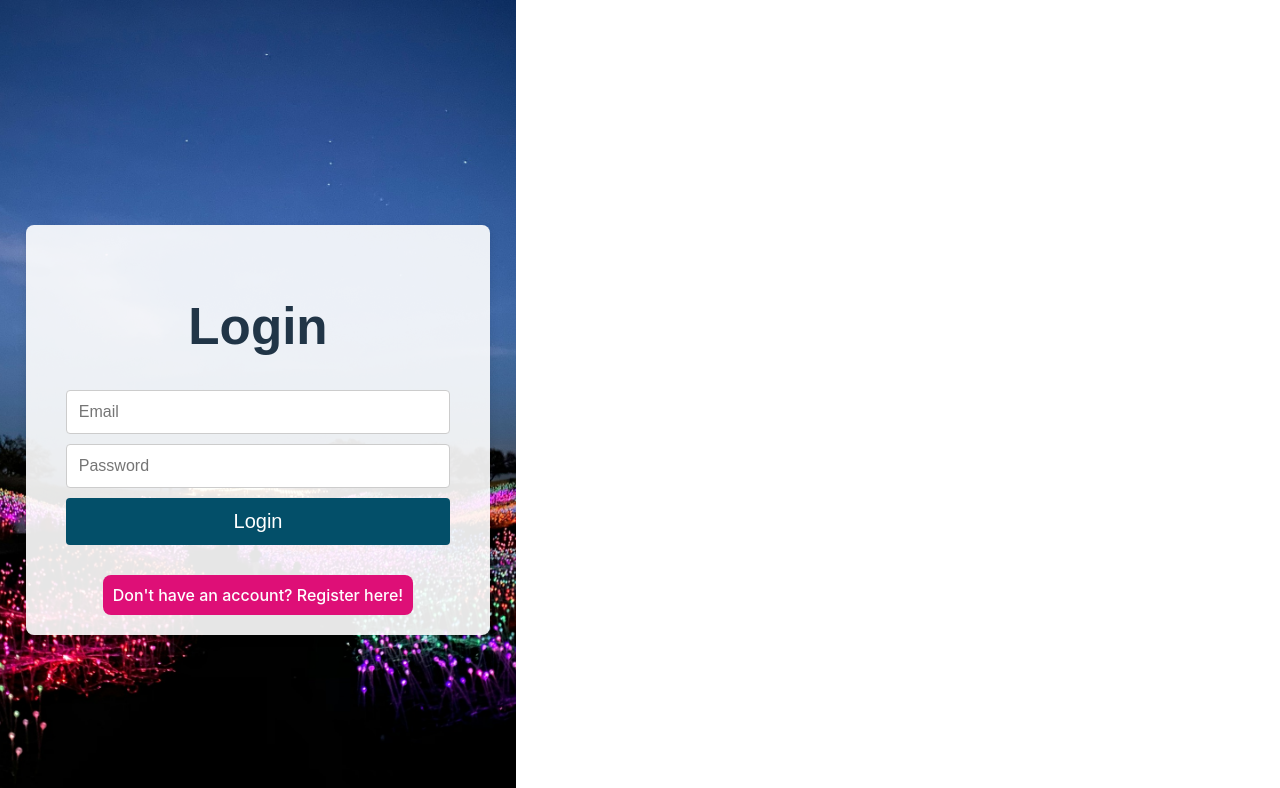
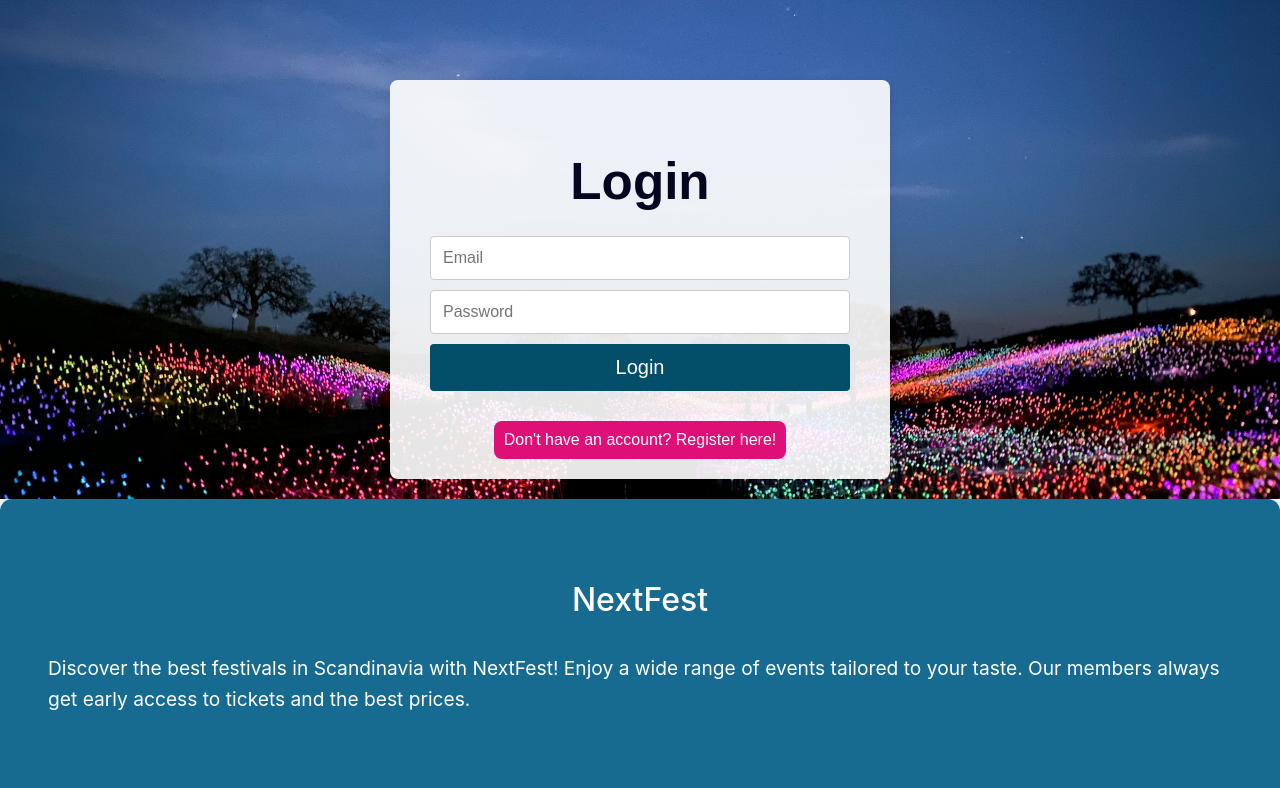
Before and after one commit to cholpoun/Finalproject, a React (Vite) app in the folder frontend/: page /users/authenticate in a window 1280 px wide. Shown: the top 788 px of the page. Built offline with nearby package versions, Linux system fonts and the light colour scheme.

Commit message:
footer width and index css update

```diff
--- a/frontend/src/components/AboutUsCard.jsx
+++ b/frontend/src/components/AboutUsCard.jsx
@@ -4,9 +4,7 @@ const AboutUsContainer = styled.div`
   display: flex;
   justify-content: center;
   align-items: center;
-  min-height: 100vh;
-  background: linear-gradient(135deg, #d85a94 0%, #145a7a 100%);
-  padding: 40px 20px;
+  margin-top: 60px;
 `;
 
 const Card = styled.div`
@@ -14,35 +12,47 @@ const Card = styled.div`
   padding: 20px;
   border-radius: 12px;
   box-shadow: 0px 4px 10px rgba(0, 0, 0, 0.2);
-  max-width: 800px;
+  width: 100%;
+  max-width: 1024px;
   text-align: center;
   color: #333;
   font-family: "Quicksand", sans-serif;
 `;
 
 const Heading = styled.h2`
-  font-size: 2rem;
+  font-size: 1.75rem;
   margin-bottom: 1rem;
-  color: #d85a94;
 `;
 
 const Description = styled.p`
   font-size: 1rem;
   margin-bottom: 2rem;
+  line-height: 1.6;
+  padding: 2rem;
 `;
 
 const Columns = styled.div`
   display: flex;
   flex-wrap: wrap;
-  gap: 2rem;
+  gap: 3rem;
   justify-content: center;
 `;
 
 const Column = styled.div`
-  flex: 1 1 300px;
+  flex: 1 1 100%;
   display: flex;
   flex-direction: column;
   align-items: center;
+  text-align: center;
+
+  @media (min-width: 768px) {
+    flex: 1 1 45%;
+    text-align: left;
+  }
+
+  @media (min-width: 1024px) {
+    flex: 1 1 45%;
+  }
 `;
 
 const Image = styled.img`
@@ -98,7 +108,6 @@ const AboutUsCard = () => {
             />
             <SubHeading>Cholpon</SubHeading>
             <Text>
-              {" "}
               Cholpon is a Junior Developer with a background in **marketing and
               product marketing**. She combines technical skills with strategic
               thinking to build user-friendly solutions while leveraging her
--- a/frontend/src/components/FestivalCard.jsx
+++ b/frontend/src/components/FestivalCard.jsx
@@ -44,6 +44,7 @@ const FestivalLink = styled(Link)`
   h2 {
     color: #f4f4f4;
     transition: color 0.3s ease, text-decoration 0.3s ease;
+    font-size: 20px;
   }
 
   &:hover h2 {
--- a/frontend/src/components/Footer.jsx
+++ b/frontend/src/components/Footer.jsx
@@ -7,10 +7,10 @@ const FooterContainer = styled.footer`
   width: 100%;
   border-radius: 12px 12px 0 0;
   box-shadow: 0px -4px 10px rgba(0, 0, 0, 0.1);
+  position: relative; /* Lägg till för att kunna positionera inre innehåll om det behövs */
 `;
 
 const FooterContent = styled.div`
-  max-width: 1200px;
   margin: 0 auto;
   padding: 0 2rem;
 `;
--- a/frontend/src/components/Navbar.jsx
+++ b/frontend/src/components/Navbar.jsx
@@ -12,7 +12,6 @@ const NavbarContainer = styled.nav`
   position: fixed;
   top: 0;
   width: 100%;
-  max-width: 1440px;
   margin: 0 auto;
   background: linear-gradient(135deg, #f8cdda 0%, #1b93d1 100%);
   backdrop-filter: blur(15px);
@@ -20,27 +19,27 @@ const NavbarContainer = styled.nav`
   box-shadow: 0px 4px 10px rgba(0, 0, 0, 0.1);
   transition: top 0.3s ease-in-out;
   border-radius: 0 0 12px 12px;
-  width: 100%;
   left: 0;
+  padding: 0 2rem;
+  display: flex;
+  justify-content: center;
+
+  @media (max-width: ${breakpoints.laptop}) {
+    padding: 0 1.5rem;
+  }
 `;
 
 const NavbarContent = styled.div`
+  width: 100%;
   max-width: 1200px;
-  margin: 0 auto;
   padding: 0 2rem;
   display: flex;
   align-items: center;
   height: 4rem;
-  justify-content: space-between;
-  gap: 0.5rem;
+  gap: 1rem;
 
   @media (max-width: ${breakpoints.laptop}) {
-    max-width: 90%;
-    padding: 0 1.5rem;
-  }
-
-  @media (min-width: ${breakpoints.laptop}) {
-    max-width: 1200px;
+    max-width: 100%;
   }
 `;
 
@@ -76,7 +75,6 @@ const NavLinks = styled.div`
     position: static;
     background: transparent;
     padding: 0;
-    width: auto;
     gap: 2rem;
   }
 `;
@@ -206,7 +204,6 @@ const Navbar = () => {
     }
   };
 
-  // Close sidebar when clicking outside or on a link
   useEffect(() => {
     const handleClickOutside = (e) => {
       if (sidebarRef.current && !sidebarRef.current.contains(e.target)) {
@@ -214,7 +211,6 @@ const Navbar = () => {
       }
     };
 
-    // Event listener to handle click outside
     document.addEventListener("mousedown", handleClickOutside);
     return () => document.removeEventListener("mousedown", handleClickOutside);
   }, []);
@@ -239,23 +235,23 @@ const Navbar = () => {
         <NavLink to="/">
           <Logo>NextFest</Logo>
         </NavLink>
-
+        <div
+          style={{ marginLeft: "auto", display: "flex", alignItems: "center" }}
+        >
           <NavbarIcons>
             <button onClick={handleProfileClick} aria-label="Profile">
               <Smile style={{ color: "white" }} />
             </button>
           </NavbarIcons>
-
           <NavLinks>
             <NavLink to="/">Home</NavLink>
             <NavLink to="/about">About Us</NavLink>
             <NavLink to="/festivals">Festivals</NavLink>
-
             <NavLink to="#" onClick={handleProfileClick} aria-label="Profile">
               Profile
             </NavLink>
           </NavLinks>
-
+        </div>
         <HamburgerMenu onClick={toggleSidebar} aria-label="Toggle Menu">
           {isSidebarOpen ? <X /> : <Menu />}
         </HamburgerMenu>
--- a/frontend/src/index.css
+++ b/frontend/src/index.css
@@ -1,16 +1,47 @@
+/* main.css */
+
+/* Definiera standardtypsnitt för hela sidan */
 :root {
-  font-family: Inter, system-ui, Avenir, Helvetica, Arial, sans-serif;
+  font-family: Inter, system-ui, Avenir, Helvetica, Arial, sans-serif; /* Standardtypsnitt */
   line-height: 1.5;
   font-weight: 400;
-
   color-scheme: light dark;
-  color: rgba(255, 255, 255, 0.87);
-  background-color: #d3aeae;
-
+  color: #000000;
+  background-color: #effeff;
   font-synthesis: none;
   text-rendering: optimizeLegibility;
   -webkit-font-smoothing: antialiased;
   -moz-osx-font-smoothing: grayscale;
+}
+
+/* Rubriker */
+h1 {
+  font-size: 3.2em;
+  line-height: 1.1;
+  font-weight: 700; /* Tyngre vikt för H1 */
+  margin-bottom: 0.5em;
+}
+
+h2 {
+  font-size: 2.5em;
+  line-height: 1.2;
+  font-weight: 600;
+  margin-bottom: 0.4em;
+}
+
+h3 {
+  font-size: 2em;
+  line-height: 1.3;
+  font-weight: 500;
+  margin-bottom: 0.3em;
+}
+
+/* Textparagrafer */
+p {
+  font-size: 1.2rem; /* En bra standardstorlek för text */
+  line-height: 1.6;
+  font-weight: 400;
+  margin-bottom: 1.5em;
 }
 
 a {
@@ -18,55 +49,53 @@ a {
   color: #646cff;
   text-decoration: inherit;
 }
+
 a:hover {
   color: #535bf2;
 }
 
+/* Knapp */
+button {
+  font-size: 1rem;
+  font-weight: 500;
+  padding: 0.6em 1.2em;
+  background-color: #1a1a1a;
+  color: white;
+  border-radius: 8px;
+  border: 1px solid transparent;
+  cursor: pointer;
+  transition: border-color 0.25s;
+}
+
+button:hover {
+  border-color: #646cff;
+}
+
+button:focus,
+button:focus-visible {
+  outline: 4px auto -webkit-focus-ring-color;
+}
+
+/* Allmänt */
 * {
   box-sizing: border-box;
 }
 
 body {
   margin: 0;
-  display: flex;
   place-items: center;
   min-width: 320px;
   min-height: 100vh;
+  font-size: 16px; /* Basstorlek för text */
+  background-color: #effeff;
+  color: #060520;
 }
 
-h1 {
-  font-size: 3.2em;
-  line-height: 1.1;
-}
-
-button {
-  border-radius: 8px;
-  border: 1px solid transparent;
-  padding: 0.6em 1.2em;
-  font-size: 1em;
-  font-weight: 500;
-  font-family: inherit;
-  background-color: #1a1a1a;
-  cursor: pointer;
-  transition: border-color 0.25s;
-}
-button:hover {
-  border-color: #646cff;
-}
-button:focus,
-button:focus-visible {
-  outline: 4px auto -webkit-focus-ring-color;
-}
-
-@media (prefers-color-scheme: light) {
-  :root {
-    color: #213547;
-    background-color: #ffffff;
+@media (max-width: 768px) {
+  h1 {
+    font-size: 2.5em;
   }
-  a:hover {
-    color: #747bff;
-  }
-  button {
-    background-color: #f9f9f9;
+  p {
+    font-size: 1rem;
   }
 }
--- a/frontend/src/pages/AboutUs.jsx
+++ b/frontend/src/pages/AboutUs.jsx
@@ -1,10 +1,19 @@
 import AboutUsCard from "../components/AboutUsCard";
+import styled from "styled-components";
+
+// Styled-component to ensure the page covers the full screen
+const PageContainer = styled.div`
+  display: flex;
+  flex-direction: column;
+  min-height: 100vh;
+  padding: 20px; // Optional, for some spacing around the content
+`;
 
 const AboutUs = () => {
   return (
-    <div>
+    <PageContainer>
       <AboutUsCard />
-    </div>
+    </PageContainer>
   );
 };
 
--- a/frontend/src/pages/AuthPage.jsx
+++ b/frontend/src/pages/AuthPage.jsx
@@ -2,6 +2,8 @@ import { useState } from "react";
 import { useNavigate } from "react-router-dom";
 import Login from "../components/Login";
 import Register from "../components/Register";
+import Navbar from "../components/Navbar"; // Import Navbar
+import Footer from "../components/Footer"; // Import Footer
 import styled from "styled-components";
 
 const PageContainer = styled.div`
@@ -18,6 +20,7 @@ const HeroImage = styled.div`
   display: flex;
   justify-content: center;
   align-items: center;
+  width: 100%;
 `;
 
 const FormContainer = styled.div`
@@ -29,6 +32,10 @@ const FormContainer = styled.div`
   text-align: center;
   width: 90%;
   max-width: 500px;
+  display: flex;
+  justify-content: center;
+  align-items: center;
+  flex-direction: column;
 `;
 
 const ToggleButton = styled.button`
@@ -62,6 +69,7 @@ const AuthPage = () => {
 
   return (
     <PageContainer>
+      <Navbar />
       <HeroImage>
         <FormContainer>
           {isLogin ? (
@@ -76,6 +84,7 @@ const AuthPage = () => {
           </ToggleButton>
         </FormContainer>
       </HeroImage>
+      <Footer />
     </PageContainer>
   );
 };
--- a/frontend/src/pages/UserProfilePage.jsx
+++ b/frontend/src/pages/UserProfilePage.jsx
@@ -1,192 +1,16 @@
-// import { useEffect, useState } from "react";
-// import { useNavigate } from "react-router-dom";
-// import axios from "axios";
-// import { Link } from "react-router-dom";
-// import Navbar from "../components/Navbar";
-// import { getUserTickets } from "../api/ticketApi";
-// import styled from "styled-components";
-// import QRCode from "react-qr-code";
-
-// const ProfileContainer = styled.div`
-//   max-width: 600px;
-//   margin: 40px auto;
-//   background: linear-gradient(135deg, #d85a94 0%, #145a7a 100%);
-//   border-radius: 12px;
-//   padding: 20px;
-//   box-shadow: 0px 4px 10px rgba(0, 0, 0, 0.2);
-//   text-align: center;
-//   color: #f4f4f4;
-//   font-family: "Quicksand", sans-serif;
-// `;
-
-// const TicketCard = styled.div`
-//   background: #fff;
-//   color: #333;
-//   padding: 10px;
-//   border-radius: 8px;
-//   box-shadow: 0px 4px 10px rgba(0, 0, 0, 0.1);
-//   margin-bottom: 10px;
-//   text-align: center;
-// `;
-
-// const QRCodeContainer = styled.div`
-//   margin-top: 10px;
-//   padding: 10px;
-//   background: #f8f8f8;
-//   border-radius: 8px;
-//   display: inline-block;
-// `;
-
-// const SignOutButton = styled.button`
-//   margin-bottom: 20px;
-//   padding: 10px 15px;
-//   background: linear-gradient(135deg, #ff7eb3 0%, #ff758c 100%);
-//   color: white;
-//   border: none;
-//   border-radius: 8px;
-//   cursor: pointer;
-//   font-size: 1rem;
-//   transition: background 0.3s;
-//   &:hover {
-//     background: linear-gradient(135deg, #ff5c8a 0%, #ff3d6e 100%);
-//   }
-// `;
-
-// const Profile = () => {
-//   const [user, setUser] = useState(null);
-//   const [tickets, setTickets] = useState([]);
-//   const [loading, setLoading] = useState(true);
-//   const [message, setMessage] = useState("");
-//   const navigate = useNavigate();
-
-//   useEffect(() => {
-//     let isMounted = true;
-
-//     const fetchUserProfile = async () => {
-//       setLoading(true);
-//       const token = localStorage.getItem("token");
-
-//       if (!token) {
-//         setMessage("No user is logged in.");
-//         navigate("/users/authenticate");
-//         return;
-//       }
-
-//       try {
-//         const response = await axios.get(
-//           "http://localhost:3000/users/me/profile",
-//           {
-//             headers: { Authorization: `Bearer ${token}` },
-//           }
-//         );
-
-//         if (isMounted && response.data) {
-//           setUser(response.data.user || response.data);
-//           setMessage("");
-//         } else if (isMounted) {
-//           setMessage("Invalid profile data.");
-//           localStorage.removeItem("token");
-//           navigate("/users/authenticate");
-//         }
-//       } catch (error) {
-//         console.error("Error fetching profile:", error);
-//         setMessage(
-//           <span>
-//             It seems like you need to log in again due to session expiration.
-//             Please <Link to="/users/authenticate">log in again</Link> to
-//             continue.
-//           </span>
-//         );
-//       } finally {
-//         setLoading(false);
-//       }
-//     };
-
-//     const fetchUserTickets = async () => {
-//       const token = localStorage.getItem("token");
-//       if (!token) return;
-
-//       try {
-//         const data = await getUserTickets(token);
-//         if (isMounted) setTickets(data.tickets || []);
-//       } catch (error) {
-//         console.error("Error fetching tickets:", error);
-//       }
-//     };
-
-//     fetchUserProfile();
-//     fetchUserTickets();
-
-//     return () => {
-//       isMounted = false;
-//     };
-//   }, [navigate]);
-
-//   const handleSignOut = () => {
-//     localStorage.removeItem("token");
-//     localStorage.removeItem("userId");
-//     navigate("/users/authenticate");
-//   };
-
-//   if (message) return <p>{message}</p>;
-//   if (loading) return <p>Loading profile...</p>;
-//   if (!user) return <p>No profile found.</p>;
-
-//   return (
-//     <>
-//       <Navbar />
-//       <ProfileContainer>
-//         <SignOutButton onClick={handleSignOut}>Sign Out</SignOutButton>
-//         <h1>
-//           Welcome,{" "}
-//           {user.username.charAt(0).toUpperCase() + user.username.slice(1)}!
-//         </h1>
-//         <p>
-//           <strong>Email:</strong> {user.email}
-//         </p>
-
-//         <h2>Your Tickets</h2>
-//         {tickets.length === 0 ? (
-//           <p>You have not purchased any tickets yet.</p>
-//         ) : (
-//           tickets.map((ticket) => (
-//             <TicketCard key={ticket._id}>
-//               <h3>{ticket.name}</h3>
-//               <p>
-//                 <strong>Quantity:</strong> {ticket.quantity}
-//               </p>
-//               <p>
-//                 <strong>Total Price:</strong> {ticket.totalPrice} SEK
-//               </p>
-//               <QRCodeContainer>
-//                 <QRCode
-//                   value={ticket._id ? String(ticket._id) : "invalid-ticket"}
-//                   size={100}
-//                 />
-//               </QRCodeContainer>
-//             </TicketCard>
-//           ))
-//         )}
-//       </ProfileContainer>
-//     </>
-//   );
-// };
-
-// export default Profile;
-
-
 import { useEffect, useState } from "react";
 import { useNavigate } from "react-router-dom";
 import axios from "axios";
 import { Link } from "react-router-dom";
-import Navbar from "../components/Navbar";
+import Navbar from "../components/Navbar"; // Importera Navbar
+import Footer from "../components/Footer"; // Importera Footer
 import styled from "styled-components";
 import QRCode from "react-qr-code";
 
 const ProfileContainer = styled.div`
   width: 90%;
   max-width: 1200px;
-  margin: 80px auto 40px auto; /* Lägger till marginal upptill */
+  margin: 80px auto 40px auto;
   background: linear-gradient(135deg, #d85a94 0%, #145a7a 100%);
   border-radius: 12px;
   padding: 40px 20px;
@@ -249,9 +73,12 @@ const Profile = () => {
       }
 
       try {
-        const response = await axios.get("http://localhost:3000/users/me/profile", {
-          headers: { Authorization: `Bearer ${token}` },
-        });
+        const response = await axios.get(
+          "http://localhost:3000/users/me/profile",
+          {
+            headers: { Authorization: `Bearer ${token}` },
+          }
+        );
 
         if (isMounted && response.data) {
           setUser(response.data);
@@ -266,7 +93,8 @@ const Profile = () => {
         setMessage(
           <span>
             It seems like you need to log in again due to session expiration.
-            Please <Link to="/users/authenticate">log in again</Link> to continue.
+            Please <Link to="/users/authenticate">log in again</Link> to
+            continue.
           </span>
         );
       } finally {
@@ -293,11 +121,16 @@ const Profile = () => {
 
   return (
     <>
-      <Navbar />
+      <Navbar /> {/* Placera Navbar här */}
       <ProfileContainer>
         <SignOutButton onClick={handleSignOut}>Sign Out</SignOutButton>
-        <h1>Welcome, {user.username.charAt(0).toUpperCase() + user.username.slice(1)}!</h1>
-        <p><strong>Email:</strong> {user.email}</p>
+        <h1>
+          Welcome,{" "}
+          {user.username.charAt(0).toUpperCase() + user.username.slice(1)}!
+        </h1>
+        <p>
+          <strong>Email:</strong> {user.email}
+        </p>
 
         <h2>Your Tickets</h2>
         {user.purchasedTickets.length === 0 ? (
@@ -306,15 +139,23 @@ const Profile = () => {
           user.purchasedTickets.map((ticket, index) => (
             <TicketCard key={index}>
               <h3>{ticket.festivalName}</h3>
-              <p><strong>Quantity:</strong> {ticket.quantity}</p>
-              <p><strong>Total Price:</strong> {ticket.totalPrice} SEK</p>
+              <p>
+                <strong>Quantity:</strong> {ticket.quantity}
+              </p>
+              <p>
+                <strong>Total Price:</strong> {ticket.totalPrice} SEK
+              </p>
               <QRCodeContainer>
-                <QRCode value={String(ticket.festivalName + " " + ticket.quantity)} size={100} />
+                <QRCode
+                  value={String(ticket.festivalName + " " + ticket.quantity)}
+                  size={100}
+                />
               </QRCodeContainer>
             </TicketCard>
           ))
         )}
       </ProfileContainer>
+      <Footer /> {/* Placera Footer här */}
     </>
   );
 };
```
Lines whose indentation alone changed are shown as unchanged.
